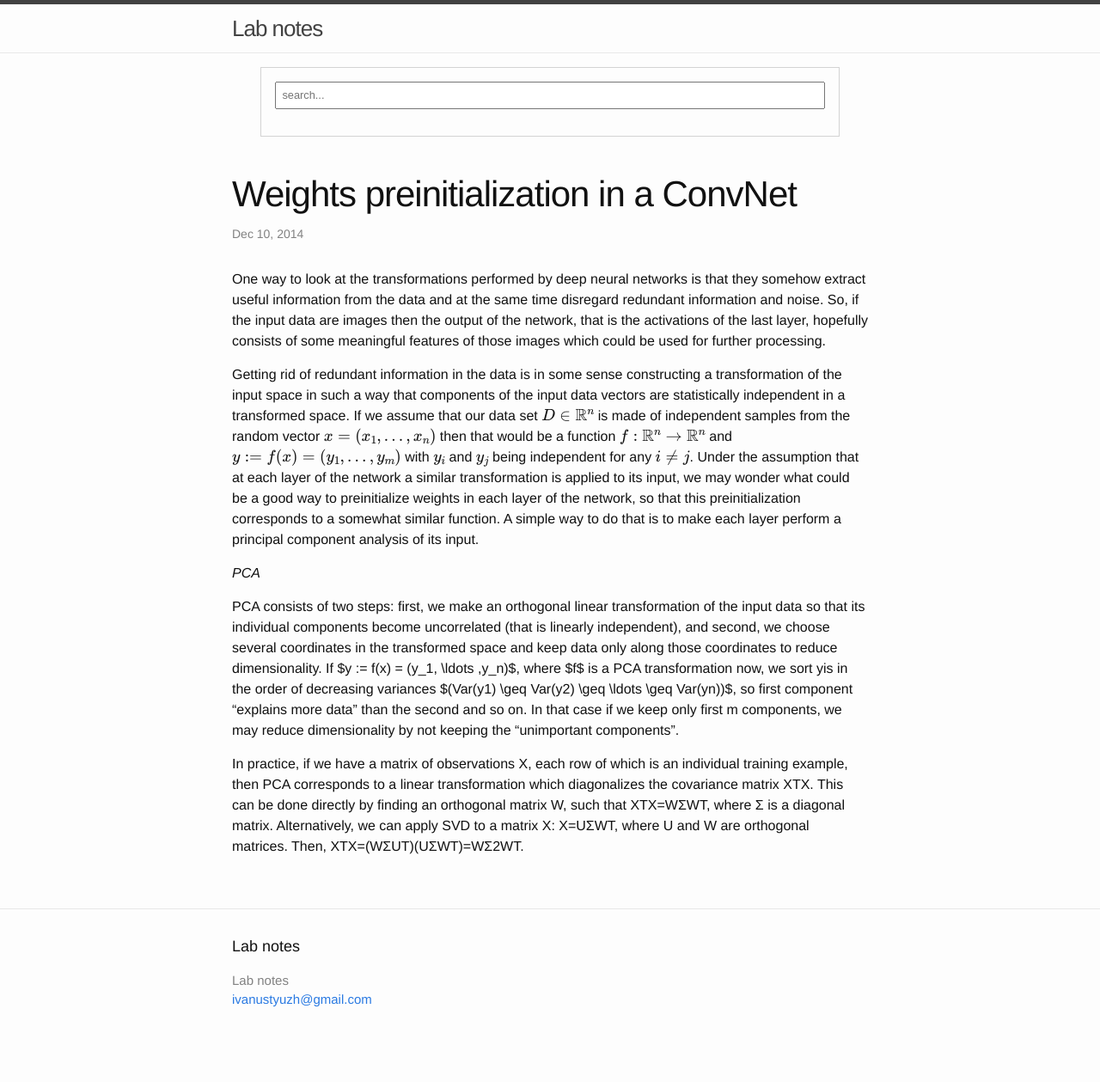
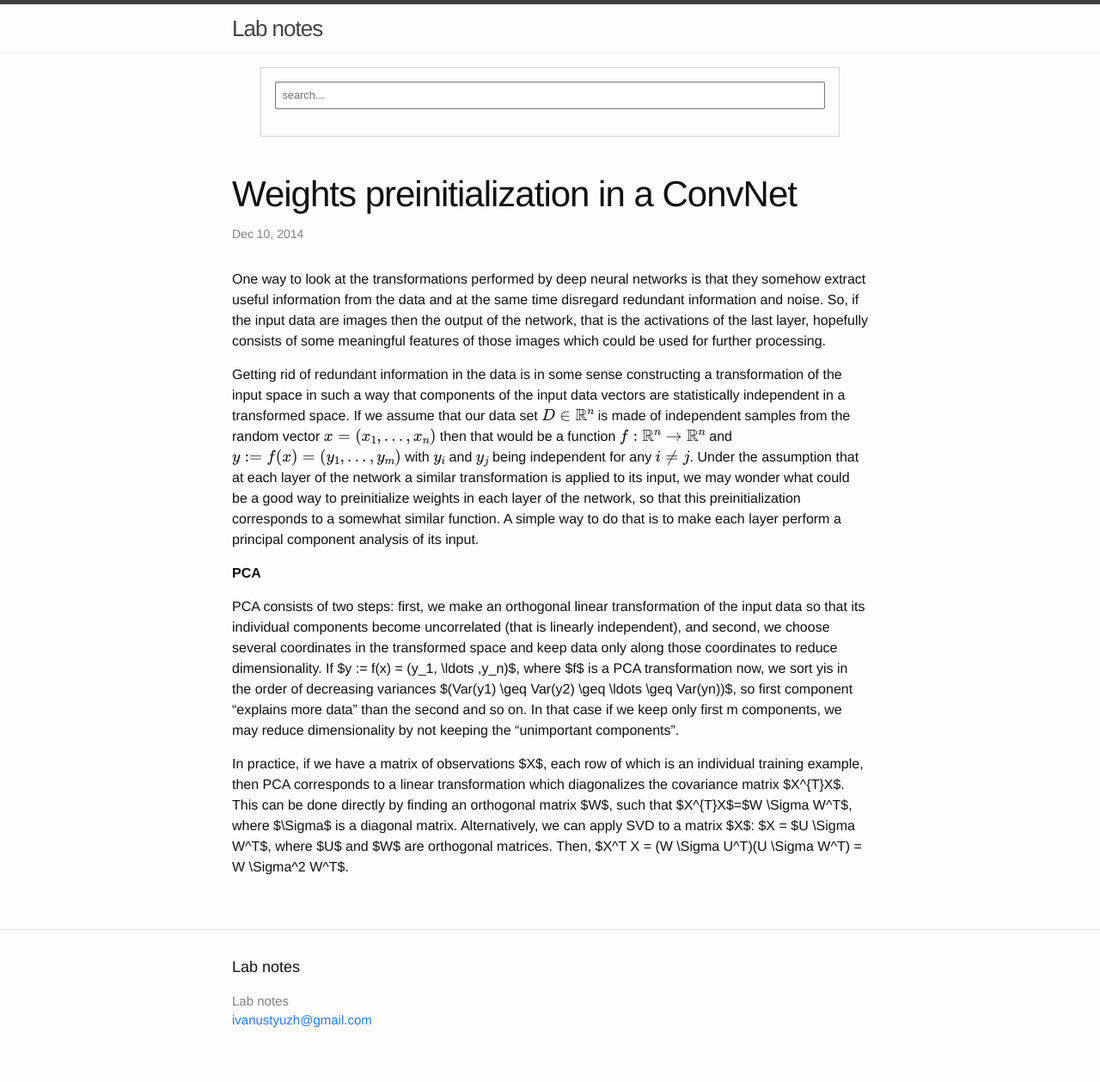
Before and after one commit to ivust/blog, a Jekyll site: the page built from _posts/2014-12-10-weights-preinitialization-in-a-convnet.md, in a window 1280 px wide. Shown: the whole page at 86% size. Built offline with Jekyll 4.4.1, drawn with Linux system fonts in a browser that asks for light colours; formulas are drawn with MathJax 3; before the commit the page ends 1235 px from its top, so only the background shows below that.

Commit message:
update post

```diff
--- a/_posts/2014-12-10-weights-preinitialization-in-a-convnet.md
+++ b/_posts/2014-12-10-weights-preinitialization-in-a-convnet.md
@@ -8,8 +8,8 @@
 
 Getting rid of redundant information in the data is in some sense constructing a transformation of the input space in such a way that components of the input data vectors are statistically independent in a transformed space. If we assume that our data set $$D \in \mathbb{R}^n$$ is made of independent samples from the random vector $$x=(x_1, \ldots ,x_n)$$ then that would be a function $$f: \mathbb{R}^n \to \mathbb{R}^n$$ and $$y:=f(x)=(y_1,\ldots,y_m)$$ with $$y_i$$ and $$y_j$$ being independent for any $$i \neq j$$. Under the assumption that at each layer of the network a similar transformation is applied to its input, we may wonder what could be a good way to preinitialize weights in each layer of the network, so that this preinitialization corresponds to a somewhat similar function. A simple way to do that is to make each layer perform a principal component analysis of its input.
 
-*PCA*
+**PCA**
 
 PCA consists of two steps: first, we make an orthogonal linear transformation of the input data so that its individual components become uncorrelated (that is linearly independent), and second, we choose several coordinates in the transformed space and keep data only along those coordinates to reduce dimensionality. If $y := f(x) = (y_1, \ldots ,y_n)$, where $f$ is a PCA transformation now, we sort yis in the order of decreasing variances $(Var(y1) \geq Var(y2) \geq \ldots \geq Var(yn))$, so first component "explains more data" than the second and so on. In that case if we keep only first m components, we may reduce dimensionality by not keeping the "unimportant components".
 
-In practice, if we have a matrix of observations X, each row of which is an individual training example, then PCA corresponds to a linear transformation which diagonalizes the covariance matrix XTX. This can be done directly by finding an orthogonal matrix W, such that XTX=WΣWT, where Σ is a diagonal matrix. Alternatively, we can apply SVD to a matrix X: X=UΣWT, where U and W are orthogonal matrices. Then, XTX=(WΣUT)(UΣWT)=WΣ2WT.
+In practice, if we have a matrix of observations $X$, each row of which is an individual training example, then PCA corresponds to a linear transformation which diagonalizes the covariance matrix $X^{T}X$. This can be done directly by finding an orthogonal matrix $W$, such that $X^{T}X$=$W \Sigma W^T$, where $\Sigma$ is a diagonal matrix. Alternatively, we can apply SVD to a matrix $X$: $X = $U \Sigma W^T$, where $U$ and $W$ are orthogonal matrices. Then, $X^T X = (W \Sigma U^T)(U \Sigma W^T) = W \Sigma^2 W^T$.
```
